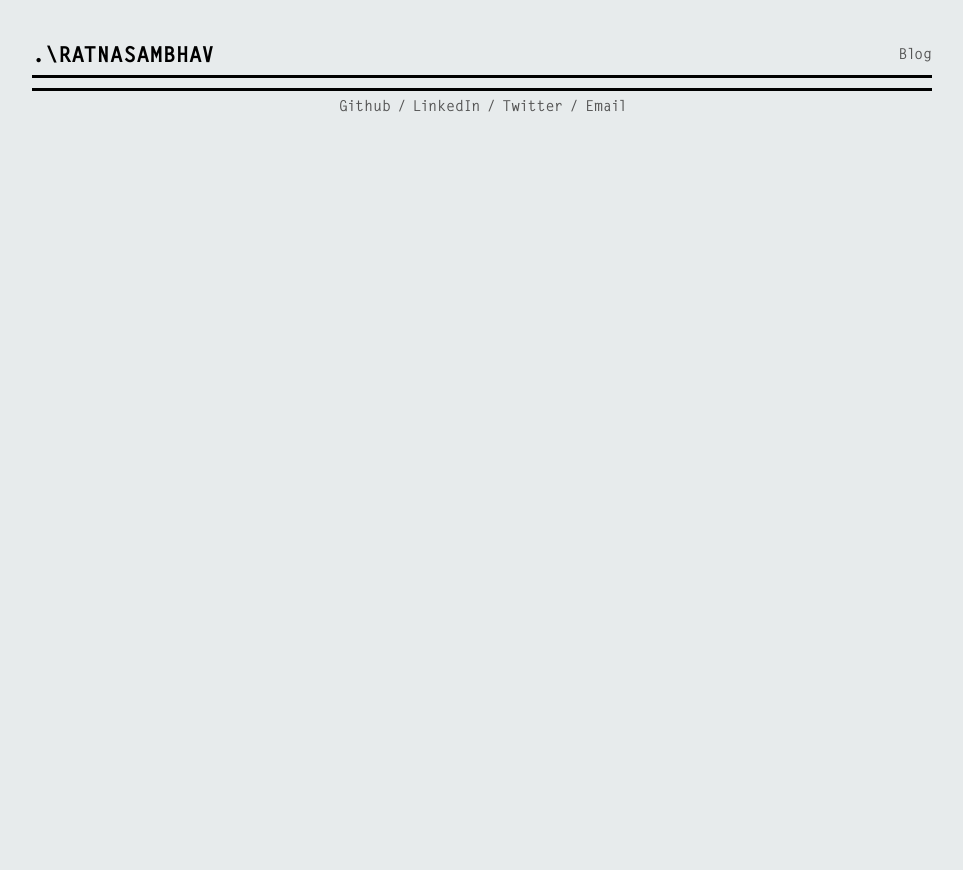
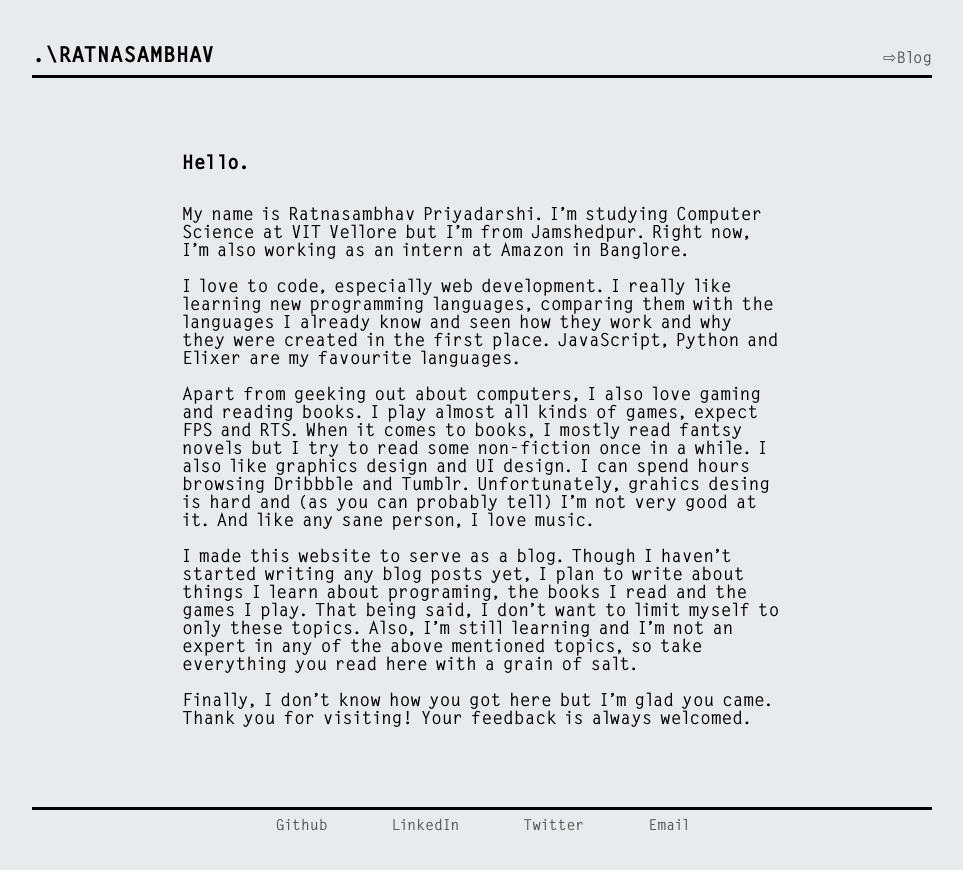
Before and after one commit to Ratnasambhav/Ratnasambhav.github.io, a Gatsby site: page / in a window 1280 px wide. Shown: the whole page, without its empty margins (158-1121 px from the left). Before the commit the page ends 800 px from the top, so only its background shows below. Built offline with nearby package versions, Linux system fonts and the light colour scheme; Gatsby itself is replaced by a stand-in of ours.

Commit message:
Completed hero

```diff
--- a/src/components/footer.jsx
+++ b/src/components/footer.jsx
@@ -3,12 +3,9 @@ import style from '../styles/footer.module.css';
 
 export default () => (
   <div className={style.footer}>
-    <a href="https://github.com/Ratnasambhav" className={style.navLink}>Github</a>
-    <span className={style.navLink}>&nbsp;/&nbsp;</span>
-    <a href="https://www.linkedin.com/in/ratnasambhav-priyadarshi-496b77108" className={style.navLink}>LinkedIn</a>
-    <span className={style.navLink}>&nbsp;/&nbsp;</span>
-    <a href="https://twitter.com/ratnasambhav732" className={style.navLink}>Twitter</a>
-    <span className={style.navLink}>&nbsp;/&nbsp;</span>
-    <a href="mailto:ratnasambhav@gmail.com" className={style.navLink}>Email</a>
+    <a href="https://github.com/Ratnasambhav" className={style.footerLink}>Github</a>
+    <a href="https://www.linkedin.com/in/ratnasambhav-priyadarshi-496b77108" className={style.footerLink}>LinkedIn</a>
+    <a href="https://twitter.com/ratnasambhav732" className={style.footerLink}>Twitter</a>
+    <a href="mailto:ratnasambhav@gmail.com" className={style.footerLink}>Email</a>
   </div>
 );
--- /dev/null
+++ b/src/components/hero.jsx
@@ -0,0 +1,23 @@
+import React from 'react';
+import style from '../styles/hero.module.css';
+
+export default () => (
+  <div className={style.hero}>
+    <h1 className={style.heroHeader}>Hello.</h1>
+    <p className={style.heroText}>
+      My name is Ratnasambhav Priyadarshi. I&apos;m studying Computer Science at VIT Vellore but I&apos;m from Jamshedpur. Right now, I&apos;m also working as an intern at Amazon in Banglore.
+      <br />
+      <br />
+      I love to code, especially web development. I really like learning new programming languages, comparing them with the languages I already know and seen how they work and why they were created in the first place. JavaScript, Python and Elixer are my favourite languages.
+      <br />
+      <br />
+      Apart from geeking out about computers, I also love gaming and reading books. I play almost all kinds of games, expect FPS and RTS. When it comes to books, I mostly read fantsy novels but I try to read some non-fiction once in a while. I also like graphics design and UI design. I can spend hours browsing Dribbble and Tumblr. Unfortunately, grahics desing is hard and (as you can probably tell) I&apos;m not very good at it. And like any sane person, I love music.
+      <br />
+      <br />
+      I made this website to serve as a blog. Though I haven&apos;t started writing any blog posts yet, I plan to write about things I learn about programing, the books I read and the games I play. That being said, I don&apos;t want to limit myself to only these topics. Also, I&apos;m still learning and I&apos;m not an expert in any of the above mentioned topics, so take everything you read here with a grain of salt.
+      <br />
+      <br />
+      Finally, I don&apos;t know how you got here but I&apos;m glad you came. Thank you for visiting! Your feedback is always welcomed.
+    </p>
+  </div>
+);
--- a/src/pages/index.jsx
+++ b/src/pages/index.jsx
@@ -2,10 +2,12 @@ import React from 'react';
 import Container from '../components/container';
 import Navbar from '../components/navbar';
 import Footer from '../components/footer';
+import Hero from '../components/hero';
 
 export default () => (
   <Container>
     <Navbar />
+    <Hero />
     <Footer />
   </Container>
 );
--- a/src/styles/fontface.module.css
+++ /dev/null
@@ -1,13 +0,0 @@
-@font-face {
-  font-family: 'LetterGothicFS';
-  src: url('../../static/LetterGothicFS-ExtraBold.woff') format('woff');
-  font-weight: bolder;
-  font-style: normal;
-}
-
-@font-face {
-  font-family: 'LetterVINC';
-  src: url('../../static/LetterVINC.woff') format('woff');
-  font-weight: normal;
-  font-style: normal;
-}
--- a/src/styles/footer.module.css
+++ b/src/styles/footer.module.css
@@ -4,16 +4,18 @@
   padding-top: 9px;
   display: flex;
   justify-content: center;
+  flex-wrap: wrap;
 }
 
-.navLink {
+.footerLink {
   font-family: 'LetterVINC';
   font-size: 15px;
   text-decoration: none;
   color: #545454;
   float: right;
+  margin: 0 2rem 0.5rem 2rem;
 }
 
-.navLink:hover {
+.footerLink:hover {
   color: #000;
 }
--- /dev/null
+++ b/src/styles/hero.module.css
@@ -0,0 +1,17 @@
+.hero {
+  margin: 60px auto;
+  max-width: 600px;
+  display: flex;
+  flex-direction: column;
+}
+
+.heroHeader {
+  font-size: 20px;
+  font-family: LetterGothicFS;
+}
+
+.heroText {
+  font-size: 18px;
+  font-family: LetterVINC;
+  text-align: left;
+}
--- a/src/styles/navbar.module.css
+++ b/src/styles/navbar.module.css
@@ -32,12 +32,16 @@
 
 .navLink {
   font-family: 'LetterVINC';
-  font-size: 15px;
+  font-size: 16px;
   text-decoration: none;
   color: #545454;
   float: right;
 }
 
+.navLink::before {
+  content: '\21e8';
+}
+
 .navLink:hover {
   color: #000;
 }
```
